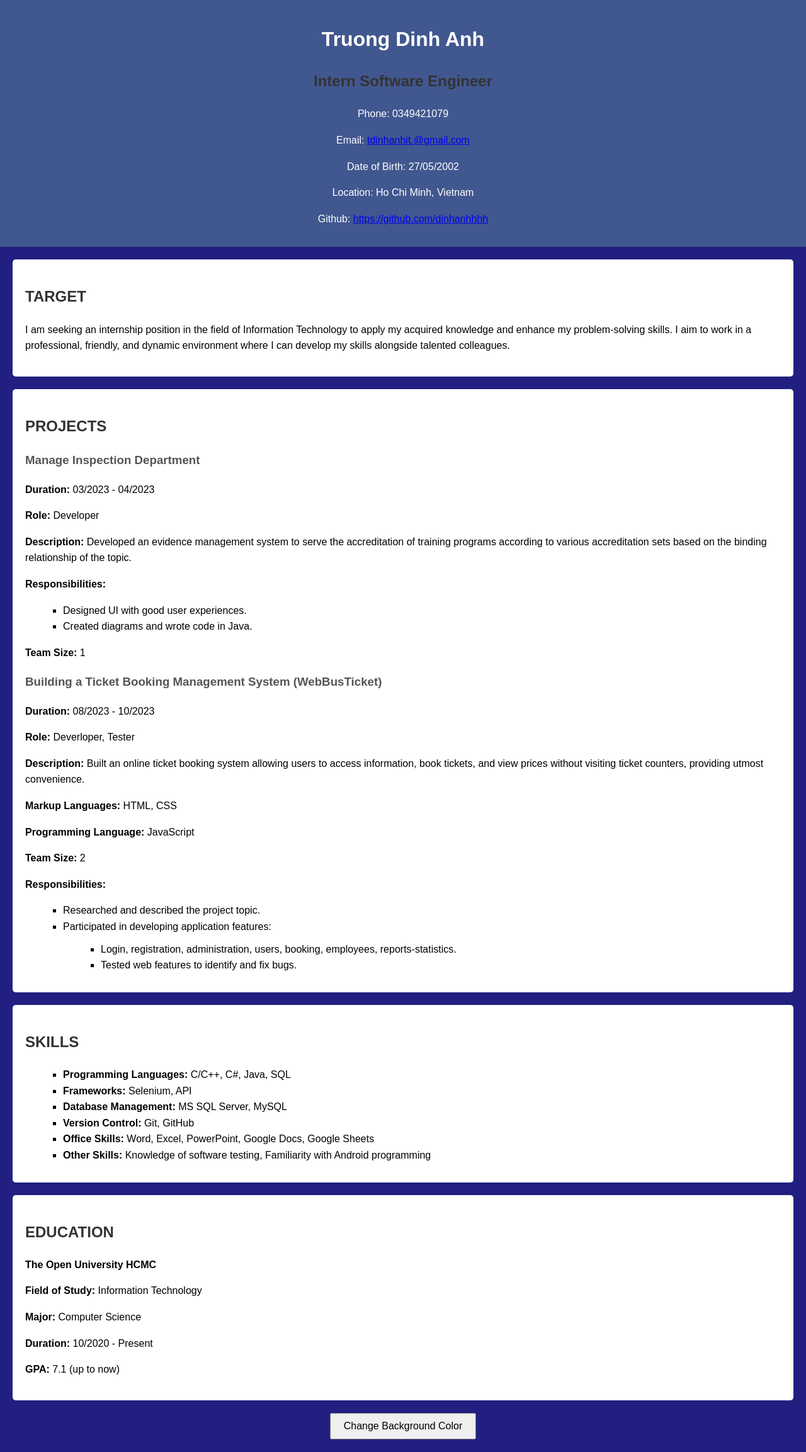
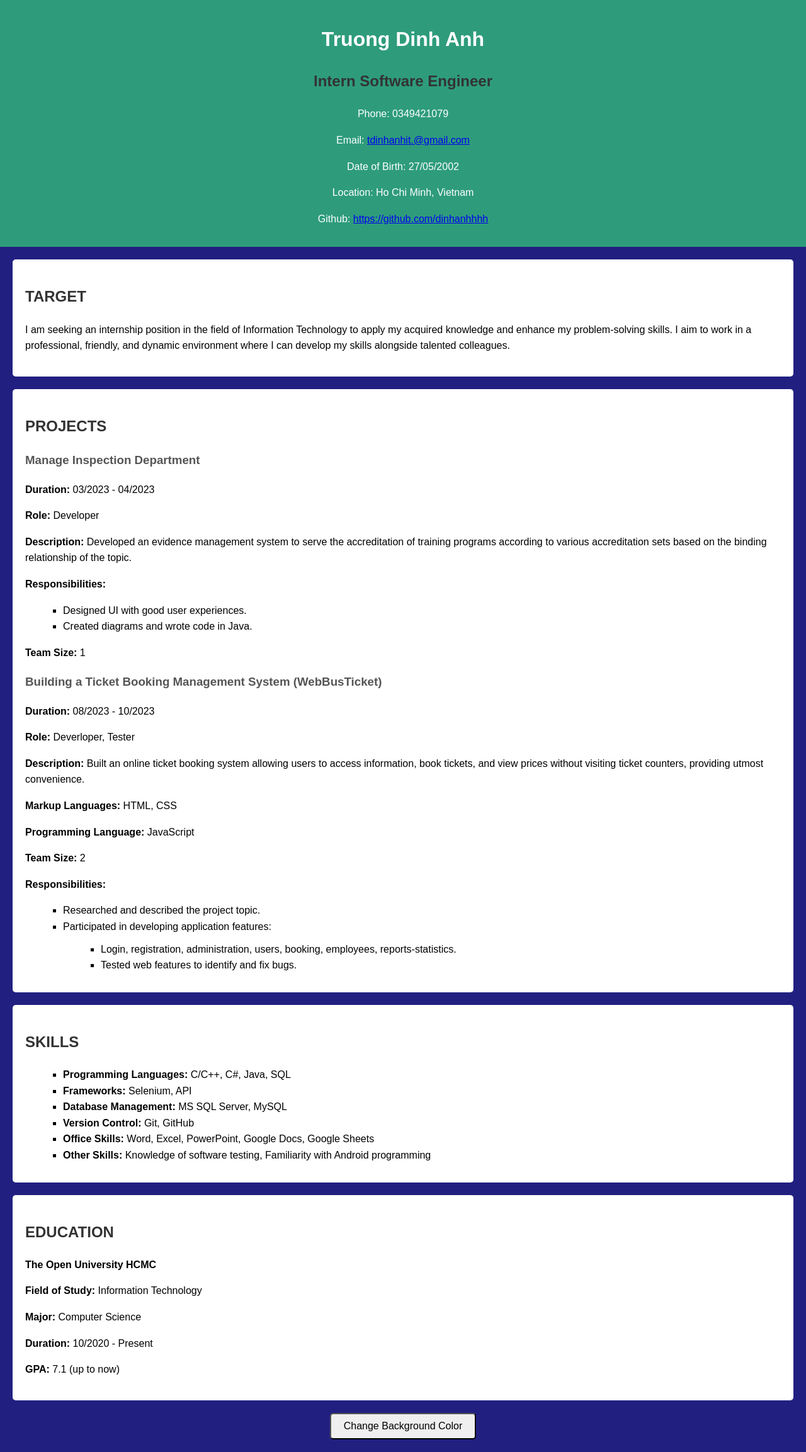
Before and after one commit to dinhanhhhh/MyCV, a plain HTML site: page index.html in a window 1280 px wide. Shown: the whole page at 63% size. Drawn offline with Linux system fonts and the light colour scheme.

Commit message:
updatecss

```diff
--- a/styles.css
+++ b/styles.css
@@ -7,7 +7,7 @@ body {
 }
 
 header {
-    background: #41578f;
+    background: #2e9c7b;
     color: #fff;
     padding: 1rem 0;
     text-align: center;
@@ -44,4 +44,8 @@ footer {
     padding: 10px 20px;
     font-size: 16px;
     cursor: pointer;
+    border-radius: 5px;
 }
+#changeColorButton:hover {
+    background-color: #45a049;
+}
```
